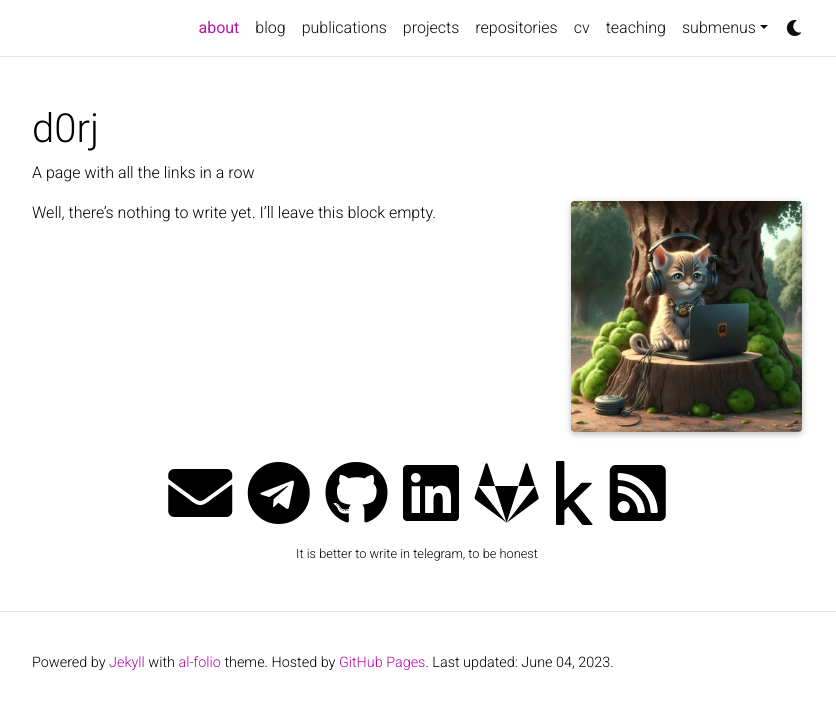
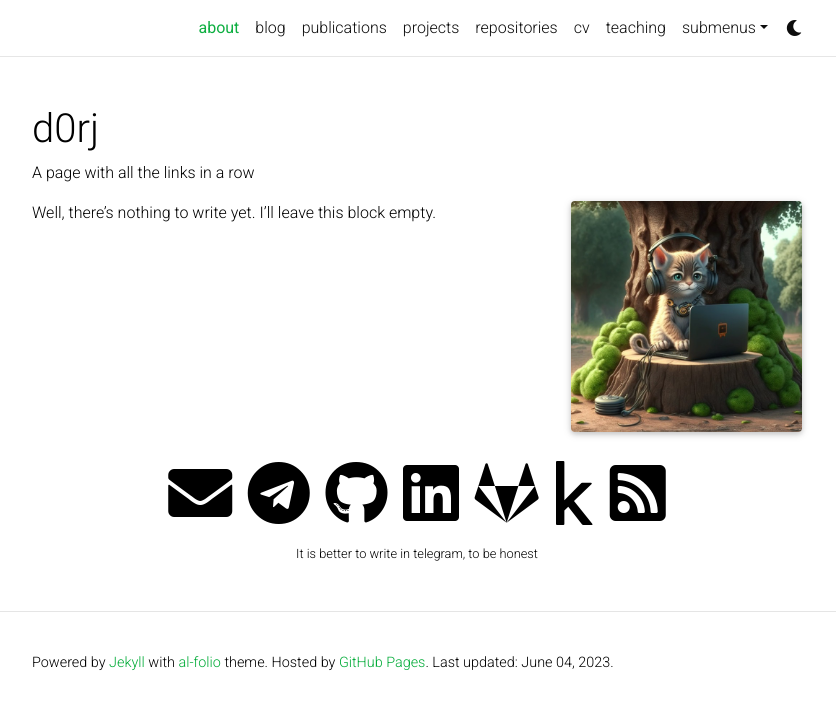
Before and after one commit to d0rj/d0rj.github.io, a Jekyll site: the page built from _pages/about.md, in a window 1280 px wide. Shown: the top 709 px of the page, without its empty margins (223-1059 px from the left). Built offline with Jekyll 4.4.1, drawn with Linux system fonts in a browser that asks for light colours; full-size pictures stand in for the smaller copies a plugin makes; comment, search, counter and statistics services are not loaded; a style sheet for code colours, icons or effects is not loaded.

Commit message:
feat: change accent color

```diff
--- a/_sass/_themes.scss
+++ b/_sass/_themes.scss
@@ -7,8 +7,8 @@
   --global-code-bg-color: #{$code-bg-color-light};
   --global-text-color: #{$black-color};
   --global-text-color-light: #{$grey-color};
-  --global-theme-color: #{$purple-color};
-  --global-hover-color: #{$purple-color};
+  --global-theme-color: #{$green-color};
+  --global-hover-color: #{$green-color};
   --global-footer-bg-color: #{$grey-color-dark};
   --global-footer-text-color: #{$grey-color-light};
   --global-footer-link-color: #{$white-color};
```
